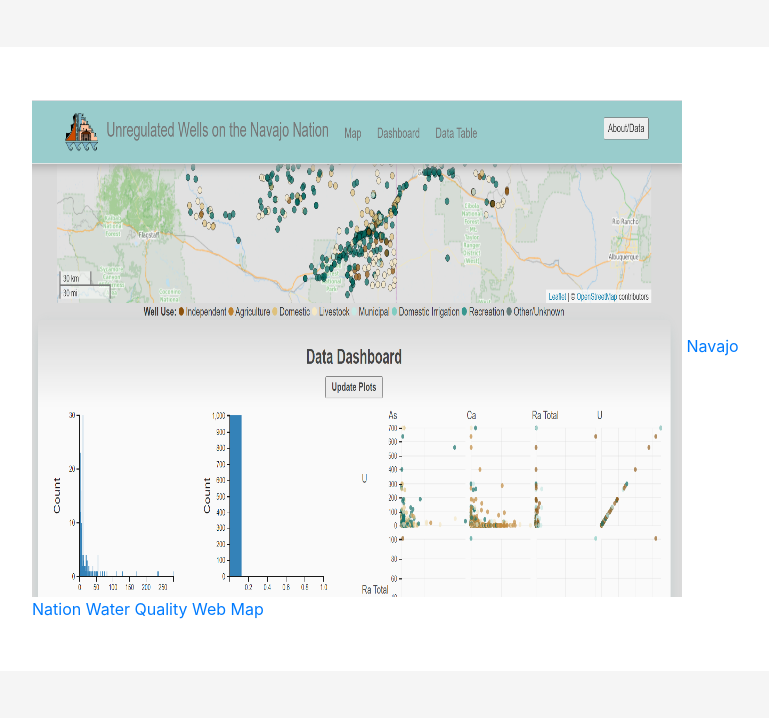
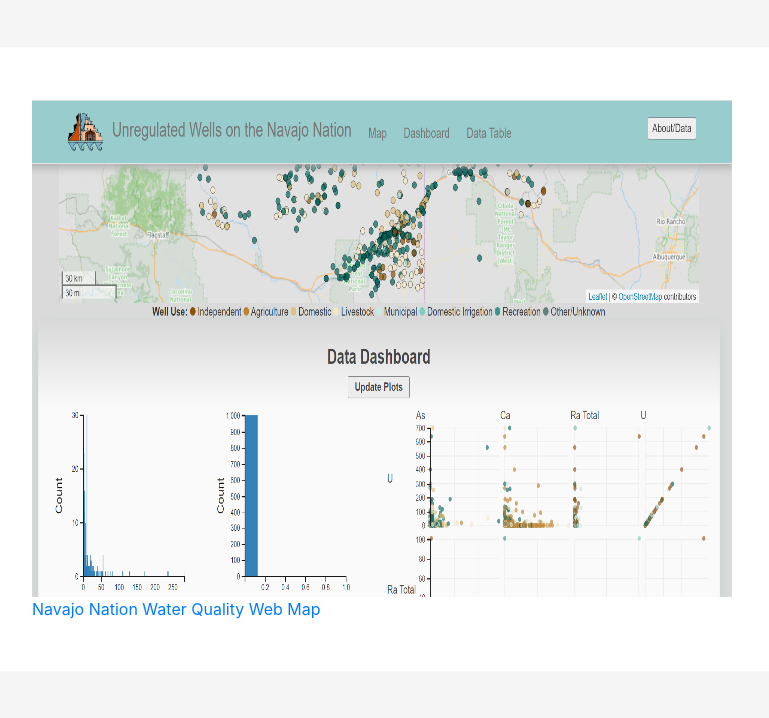
Before and after one commit to ManideepPotluru/ManideepPotluru.github.io, a plain HTML site: page index.html in a window 1280 px wide. Shown: the part 3037-3755 px from the top of the page, without its empty margins (243-1012 px from the left). Drawn offline with nearby package versions, Linux system fonts and the light colour scheme.

Commit message:
Update index.html

```diff
--- a/index.html
+++ b/index.html
@@ -207,7 +207,7 @@ cleaning, and implemented cliques clustering algorithm in order to map the weigh
                 <div class="col-lg-8 mx-auto">
 
                     <a href="MyWebApp/index.html" target="_blank" class="center">
-                        <img src="images/navajo nation 3.PNG" alt="webAppImg" style="height: 500px; width: 650px; ">
+                        <img src="images/navajo nation 3.PNG" alt="webAppImg" style="height: 500px; width: 700px; ">
                         Navajo Nation Water Quality Web Map
                     </a>
                 </div>
```
